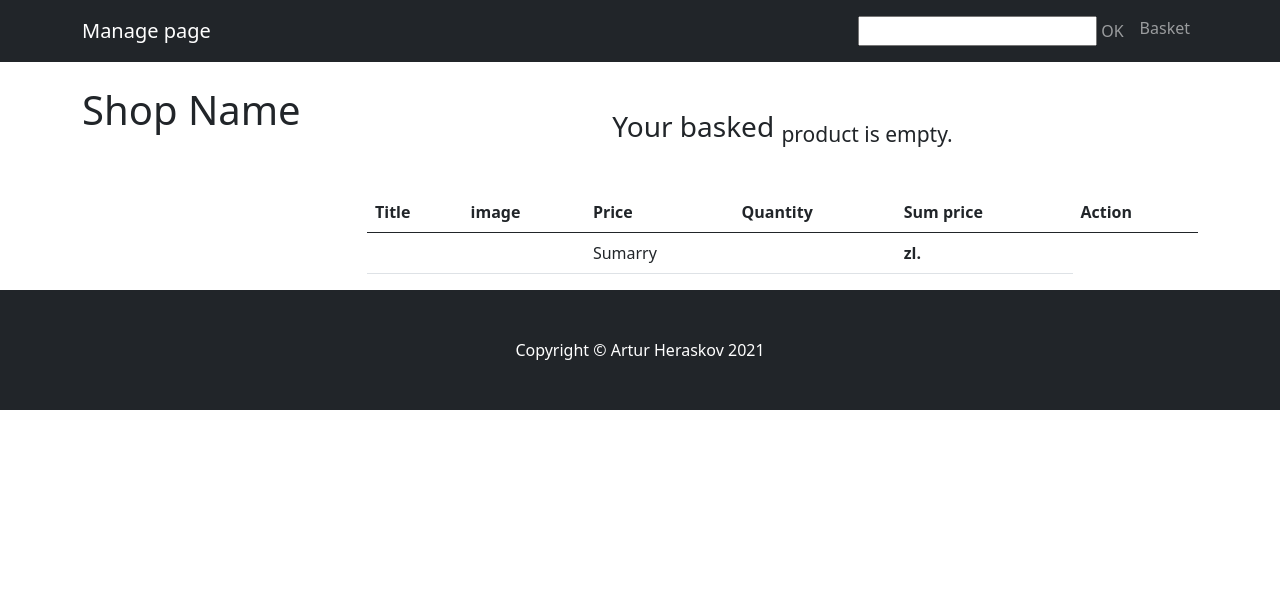
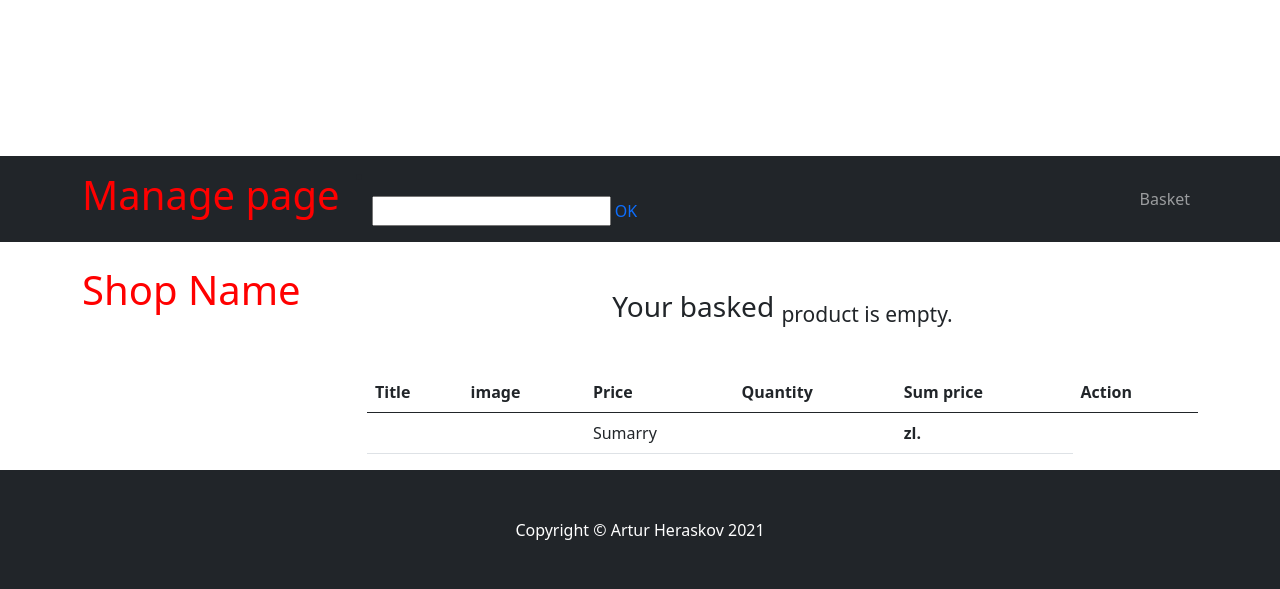
Before and after one commit to Aramegabara/online-shop, a Django app: template shop/mainapp/templates/mainapp/cart.html in a window 1280 px wide. Shown: the top 589 px of the page. Run offline with Django 3.2, Linux system fonts and the light colour scheme; the template is opened without the code that fills it, so the values that code supplies are empty; a map, chart or similar area stays blank.

Commit message:
Add Js and Css in project

```diff
--- a/shop/mainapp/templates/mainapp/base.html
+++ b/shop/mainapp/templates/mainapp/base.html
@@ -1,33 +1,38 @@
 {% load static %}
-<!DOCTYPE html>
+<!doctype html>
 <html lang="en">
     <head>
         <meta charset="utf-8" />
-        <meta name="viewport" content="width=device-width, initial-scale=1">
+        <meta name="viewport" content="width=device-width, initial-scale=1.0">
         <meta name="description" content="" />
         <meta name="author" content="" />
         <title>Shop Homepage</title>
         <link href="https://cdn.jsdelivr.net/npm/bootstrap@5.0.1/dist/css/bootstrap.min.css" rel="stylesheet" integrity="sha384-+0n0xVW2eSR5OomGNYDnhzAbDsOXxcvSN1TPprVMTNDbiYZCxYbOOl7+AMvyTG2x" crossorigin="anonymous">
         <link rel="icon" type="image/x-icon" href="assets/favicon.ico" />
         <!-- Core theme CSS (includes Bootstrap)-->
-        <link href="css/styles.css" rel="stylesheet" />
+        <link rel="stylesheet" type="text/css" href="{% static 'css/style.css' %}"/>
     </head>
     <body>
         <!-- Navigation-->
+        <canvas id="canvas1"></canvas>
         <nav class="navbar navbar-expand-lg navbar-dark bg-dark">
             <div class="container">
-                <a class="navbar-brand" href="{% url 'base' %}">Manage page</a>
-                <button class="navbar-toggler" type="button" data-toggle="collapse" data-target="#navbarResponsive" aria-controls="navbarResponsive" aria-expanded="false" aria-label="Toggle navigation"><span class="navbar-toggler-icon"></span></button>
+                <a class="navbar-brand" href="{% url 'base' %}"><h1>Manage page</h1></a>
+                <button class="navbar-toggler" type="button" data-toggle="collapse" data-target="#navbarResponsive" aria-controls="navbarResponsive" aria-expanded="true" aria-label="Toggle navigation">
+                  Search
+                </button>
                 <div class="collapse navbar-collapse" id="navbarResponsive">
-                </div>
-                <div>
-                    <ul class="navbar-nav ml-auto">
+                    <u1>
                         <li class="nav-item active">
                             <a class="nav-link" href="#!">
                                 <input></input>
                                 <span class="sr-only">OK</span>
                             </a>
                         </li>
+                    </u1>
+                </div>
+                <div>
+                    <ul class="navbar-nav ml-auto">
                         <li class="nav-item"><a class="nav-link" href="{% url 'cart' %}">Basket <span class="badge badge-secondary bg-danger">{{ cart.product.count }}</span></a></li>
                     </ul>
                 </div>
@@ -92,6 +97,6 @@
         <script src="https://cdn.jsdelivr.net/npm/bootstrap@4.6.0/dist/js/bootstrap.bundle.min.js"></script>
         <script src="https://cdn.jsdelivr.net/npm/bootstrap@5.0.1/dist/js/bootstrap.bundle.min.js" integrity="sha384-gtEjrD/SeCtmISkJkNUaaKMoLD0//ElJ19smozuHV6z3Iehds+3Ulb9Bn9Plx0x4" crossorigin="anonymous"></script>
         <!-- Core theme JS-->
-        <script src="js/scripts.js"></script>
+        <script src="{% static 'js/milk.js' %}" type="text/javascript"></script>
     </body>
 </html>
--- a/shop/shop/settings.py
+++ b/shop/shop/settings.py
@@ -124,9 +124,9 @@ STATIC_ROOT = os.path.join(BASE_DIR, 'static')
 MEDIA_URL = '/media/'
 MEDIA_ROOT = os.path.join(BASE_DIR, 'media')
 
-STATICFIELS_DIRS = (
-    os.path.join(BASE_DIR, 'static_dev')
-)
+STATICFILES_DIRS = [
+    os.path.join(BASE_DIR, 'static_dev'),
+]
 
 # Default primary key field type
 # https://docs.djangoproject.com/en/3.2/ref/settings/#default-auto-field
--- /dev/null
+++ b/shop/static_dev/css/style.css
@@ -0,0 +1,3 @@
+h1 {
+    color:red;
+}
--- /dev/null
+++ b/shop/static_dev/js/milk.js
@@ -0,0 +1 @@
+alert('Hello');
```
Also changed, not shown: shop/mainapp/templates/mainapp/cart.html (+13 -2 lines), 1 other file.
